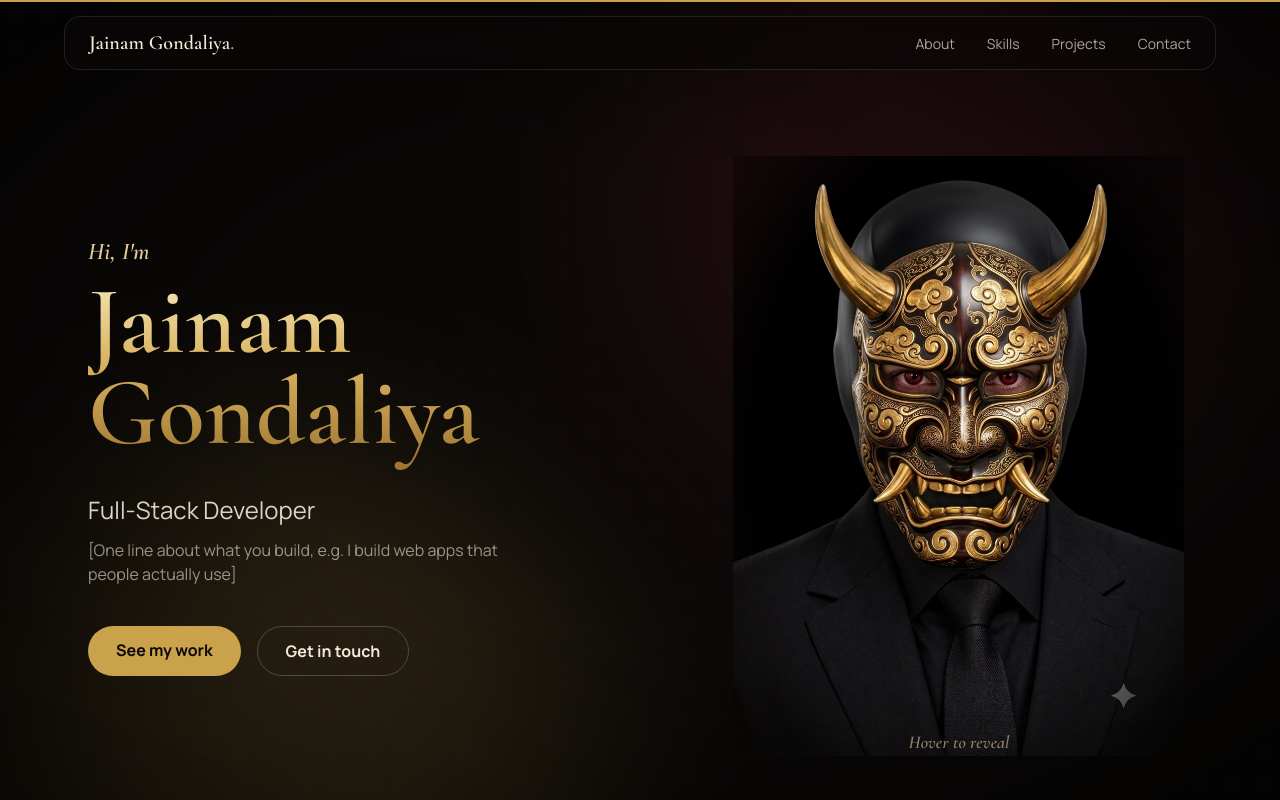
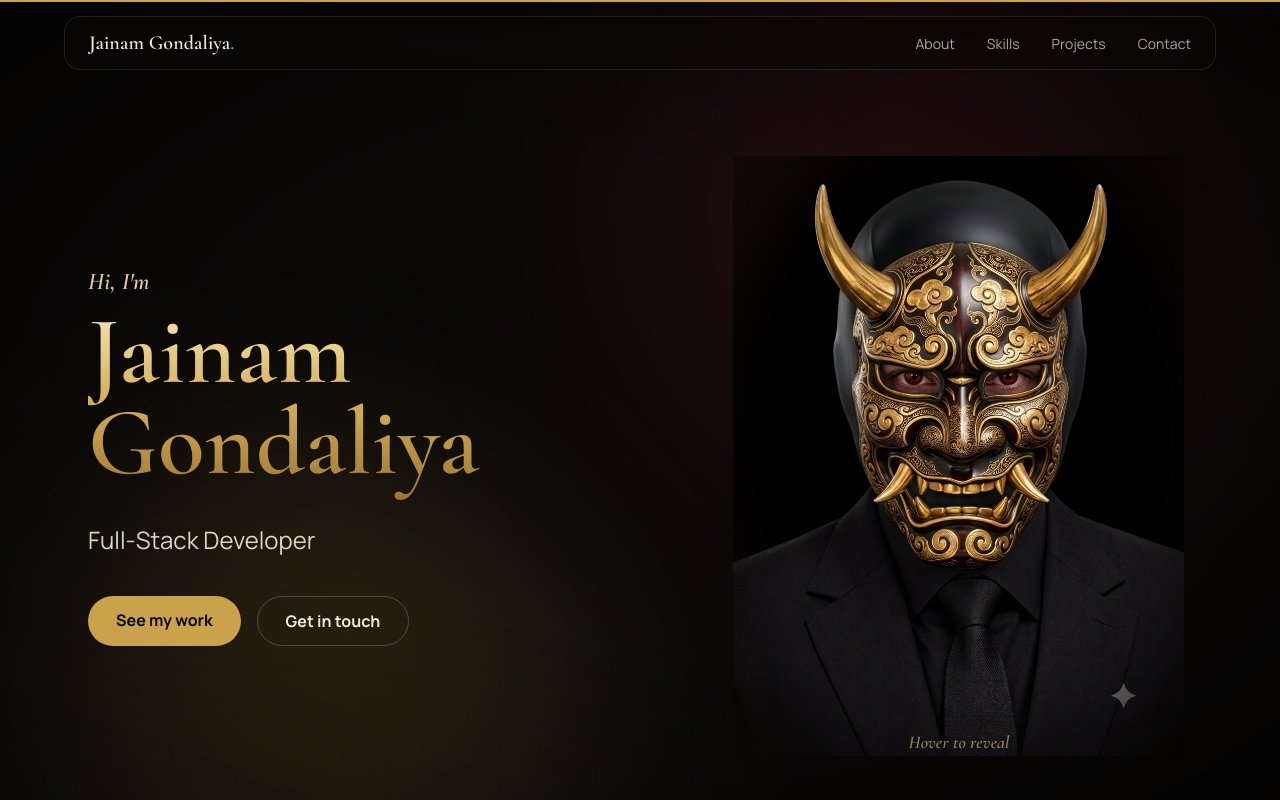
Before and after one commit to pablochomcobar1-ops/my-portfolio, a React (Vite) app: page / in a window 1280 px wide. Shown: the top 800 px of the page. Built offline with nearby package versions, Linux system fonts and the light colour scheme.

Commit message:
Remove tagline

```diff
--- a/src/data/portfolio.js
+++ b/src/data/portfolio.js
@@ -1,8 +1,7 @@
 export const personal = {
   name: "Jainam Gondaliya",
   role: "Full-Stack Developer",
-  tagline:
-    "[One line about what you build, e.g. I build web apps that people actually use]",
+  tagline: "",
   about:
     "I'm a full-stack developer who loves turning ideas into real products. I recently built Bajrang GYM, a complete gym management system with AI features, from the database to the design. I enjoy learning by building, one piece at a time.",
   email: "pablochomcobar1@gmail.com",
```
